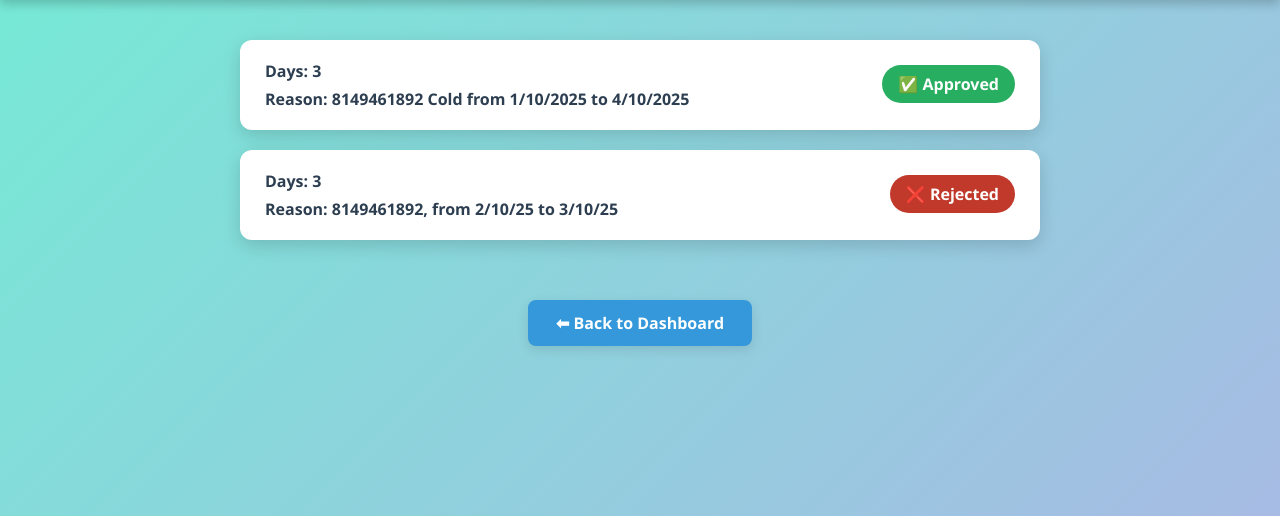
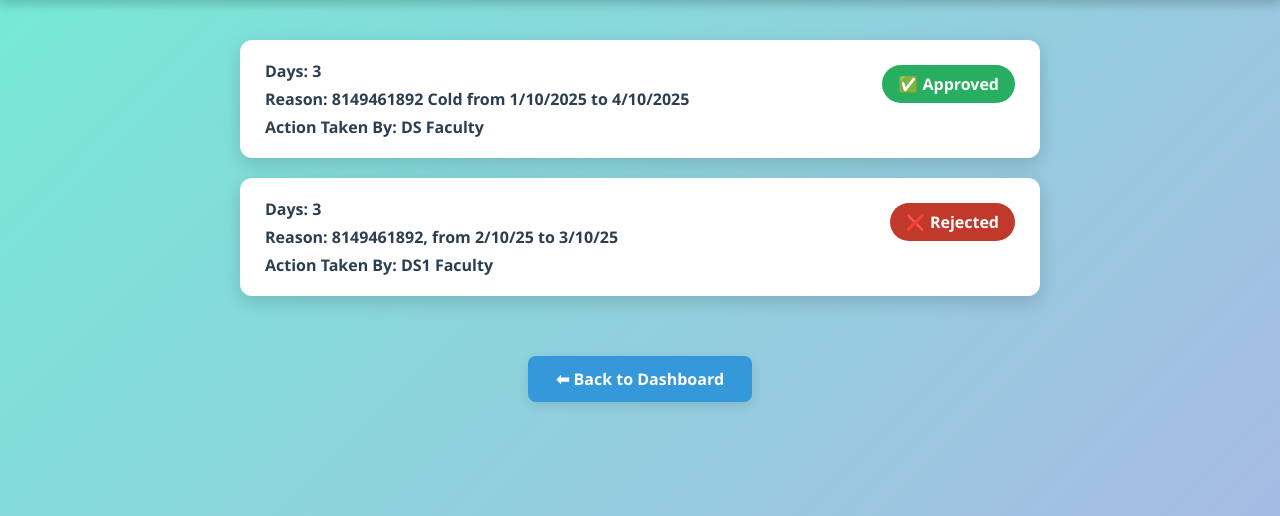
Before and after one commit to Nikita-aug/Sem-3-Project, a Flask app: page /my-leaves in a window 1280 px wide. Shown: the part 94-610 px from the top of the page. Run offline with Flask 3, Linux system fonts and the light colour scheme; a user stored in the database is signed in.

Commit message:
Updated code

```diff
--- a/app.py
+++ b/app.py
@@ -35,6 +35,7 @@ class User(db.Model):
     role = db.Column(db.String(50), nullable=False)
     leaves = db.relationship('Leave', backref='user', lazy=True)
 
+
 class Leave(db.Model):
     id = db.Column(db.Integer, primary_key=True)
     student_id = db.Column(db.Integer, db.ForeignKey('user.id'), nullable=False)
@@ -44,11 +45,14 @@ class Leave(db.Model):
     reason = db.Column(db.Text, nullable=False)
     document = db.Column(db.String(150), nullable=True)
     status = db.Column(db.String(20), default='Pending')  # Pending, Approved, Rejected
+    approved_by = db.Column(db.String(150), nullable=True)  # 👈 Faculty name who approved/rejected
+
 
 # -------------------- Routes --------------------
 @app.route('/')
 def home():
     return redirect(url_for('login'))
+
 
 # -------- Registration --------
 @app.route('/register', methods=['GET', 'POST'])
@@ -69,6 +73,7 @@ def register():
         flash("Registration successful! Please login.", "success")
         return redirect(url_for('login'))
     return render_template('register.html')
+
 
 # -------- Login --------
 @app.route('/login', methods=['GET', 'POST'])
@@ -95,6 +100,7 @@ def login():
             return redirect(url_for('login'))
     return render_template('login.html')
 
+
 # -------- Forgot Password --------
 @app.route('/forgot-password', methods=['GET', 'POST'])
 def forgot_password():
@@ -118,6 +124,7 @@ def forgot_password():
         return redirect(url_for('login'))
 
     return render_template('forgot_password.html')
+
 
 # -------- Student Dashboard --------
 @app.route('/student', methods=['GET', 'POST'])
@@ -152,6 +159,7 @@ def student_dashboard():
 
     return render_template('student_dashboard.html', name=session['name'])
 
+
 # -------- My Leave Status Page --------
 @app.route('/my-leaves')
 def my_leaves():
@@ -161,6 +169,7 @@ def my_leaves():
 
     leaves = Leave.query.filter_by(student_id=session['user_id']).all()
     return render_template('my_leaves.html', name=session['name'], leaves=leaves)
+
 
 # -------- Faculty Dashboard --------
 @app.route('/faculty')
@@ -172,6 +181,7 @@ def faculty_dashboard():
     leaves = Leave.query.all()
     return render_template('faculty_dashboard.html', name=session['name'], leaves=leaves)
 
+
 # -------- Approve/Reject Leave with Email Handling --------
 def send_email(subject, recipient, body):
     try:
@@ -182,6 +192,7 @@ def send_email(subject, recipient, body):
         print("Email sending failed:", e)
         return False
 
+
 @app.route('/approve/<int:leave_id>', methods=['POST'])
 def approve_leave(leave_id):
     if 'role' not in session or session['role'].lower() != 'faculty':
@@ -191,12 +202,16 @@ def approve_leave(leave_id):
     leave = Leave.query.get(leave_id)
     if leave:
         leave.status = 'Approved'
+        leave.approved_by = session['name']  # ✅ Faculty name stored
         db.session.commit()
         flash("Leave approved successfully.", "success")
-        body = f"Hello {leave.name},\n\nYour leave request for {leave.days} day(s) has been APPROVED.\n\nReason: {leave.reason}\n\nThank you."
+
+        body = f"Hello {leave.name},\n\nYour leave request for {leave.days} day(s) has been APPROVED by {leave.approved_by}.\n\nReason: {leave.reason}\n\nThank you."
         if not send_email("Leave Approved", leave.email, body):
             flash("Failed to send approval email. Check mail configuration.", "error")
+
     return redirect(url_for('faculty_dashboard'))
+
 
 @app.route('/reject/<int:leave_id>', methods=['POST'])
 def reject_leave(leave_id):
@@ -207,12 +222,16 @@ def reject_leave(leave_id):
     leave = Leave.query.get(leave_id)
     if leave:
         leave.status = 'Rejected'
+        leave.approved_by = session['name']  # ✅ Faculty name stored
         db.session.commit()
         flash("Leave rejected.", "success")
-        body = f"Hello {leave.name},\n\nYour leave request for {leave.days} day(s) has been REJECTED.\n\nReason: {leave.reason}\n\nPlease contact faculty for more details."
+
+        body = f"Hello {leave.name},\n\nYour leave request for {leave.days} day(s) has been REJECTED by {leave.approved_by}.\n\nReason: {leave.reason}\n\nPlease contact faculty for more details."
         if not send_email("Leave Rejected", leave.email, body):
             flash("Failed to send rejection email. Check mail configuration.", "error")
+
     return redirect(url_for('faculty_dashboard'))
+
 
 # -------- Logout --------
 @app.route('/logout')
@@ -221,6 +240,7 @@ def logout():
     flash("You have been logged out successfully.", "success")
     return redirect(url_for('login'))
 
+
 # -------------------- Main --------------------
 if __name__ == '__main__':
     with app.app_context():
--- a/templates/my_leaves.html
+++ b/templates/my_leaves.html
@@ -30,7 +30,7 @@
       background: #2c3e50;
       color: #fff;
       text-align: center;
-      padding: 30px 15px; /* increased padding for full visibility */
+      padding: 30px 15px;
       box-shadow: 0px 4px 10px rgba(0,0,0,0.2);
       position: sticky;
       top: 0;
@@ -94,15 +94,15 @@
     }
 
     .approved {
-      background-color: #27ae60; /* green */
+      background-color: #27ae60;
     }
 
     .rejected {
-      background-color: #c0392b; /* red */
+      background-color: #c0392b;
     }
 
     .pending {
-      background-color: #f39c12; /* orange */
+      background-color: #f39c12;
     }
 
     .back-link {
@@ -149,6 +149,9 @@
       <div class="leave-info">
         <span>Days: {{ leave.days }}</span>
         <span>Reason: {{ leave.reason }}</span>
+        {% if leave.approved_by %}
+          <span>Action Taken By: <strong>{{ leave.approved_by }}</strong></span>
+        {% endif %}
       </div>
       <div class="status {% if leave.status == 'Approved' %}approved{% elif leave.status == 'Rejected' %}rejected{% else %}pending{% endif %}">
         {% if leave.status == "Approved" %}
```
Also changed, not shown: instance/users.db, 1 other file.
